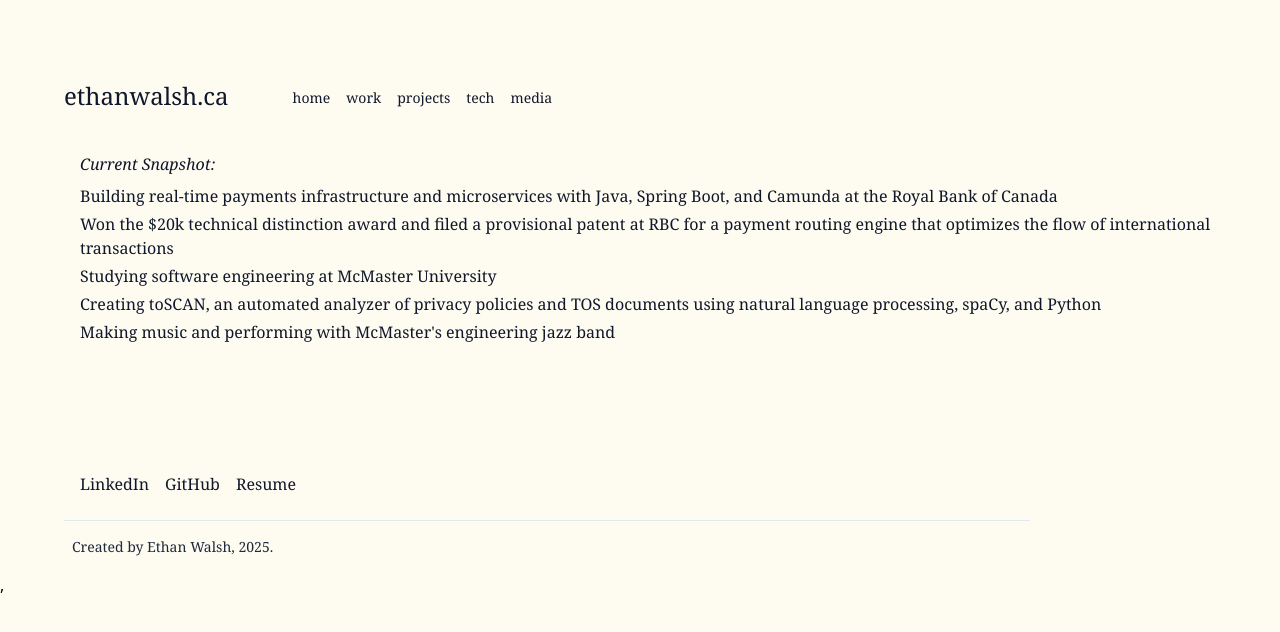
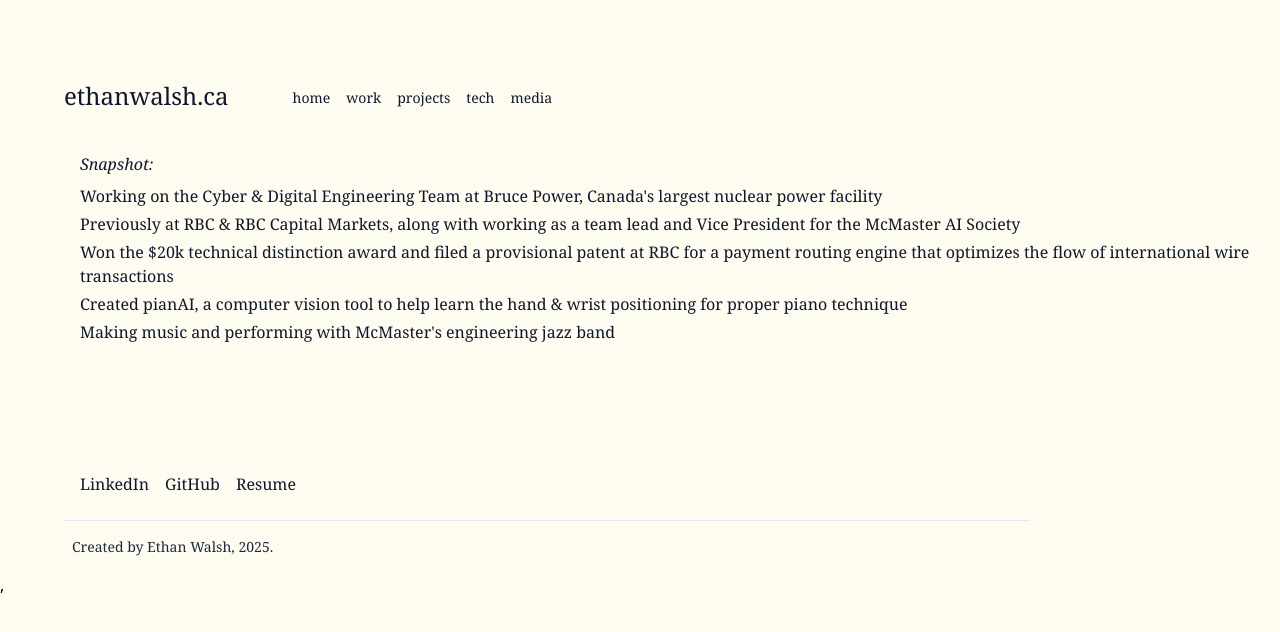
Before and after one commit to ethanwalsh16/portfolio_v2, a React (Vite) app: page / in a window 1280 px wide. Shown: the top 632 px of the page. Built offline with nearby package versions, Linux system fonts and the light colour scheme.

Commit message:
Update hero for new content

```diff
--- a/src/components/Hero.tsx
+++ b/src/components/Hero.tsx
@@ -3,12 +3,12 @@ import "../index.css"
 const Hero = () => {
 	return (
 		<div className="md:pb-16 pb-8 md:ml-4 ml-1">
-			<p className="font-serif text-slate-900 pb-2"><i>Current Snapshot:</i></p>
+			<p className="font-serif text-slate-900 pb-2"><i>Snapshot:</i></p>
 			<ul className="font-serif text-slate-900 text-md space-y-1">
-				<li>Building real-time payments infrastructure and microservices with Java, Spring Boot, and Camunda at the Royal Bank of Canada</li>
-				<li>Won the $20k technical distinction award and filed a provisional patent at RBC for a payment routing engine that optimizes the flow of international transactions</li>
-				<li>Studying software engineering at McMaster University</li>
-				<li>Creating toSCAN, an automated analyzer of privacy policies and TOS documents using natural language processing, spaCy, and Python</li>
+				<li>Working on the Cyber & Digital Engineering Team at Bruce Power, Canada's largest nuclear power facility</li>
+				<li>Previously at RBC & RBC Capital Markets, along with working as a team lead and Vice President for the McMaster AI Society</li>
+				<li>Won the $20k technical distinction award and filed a provisional patent at RBC for a payment routing engine that optimizes the flow of international wire transactions</li>
+				<li>Created pianAI, a computer vision tool to help learn the hand & wrist positioning for proper piano technique</li>
 				<li>Making music and performing with McMaster's engineering jazz band</li>
 			</ul>
 		</div>
```
